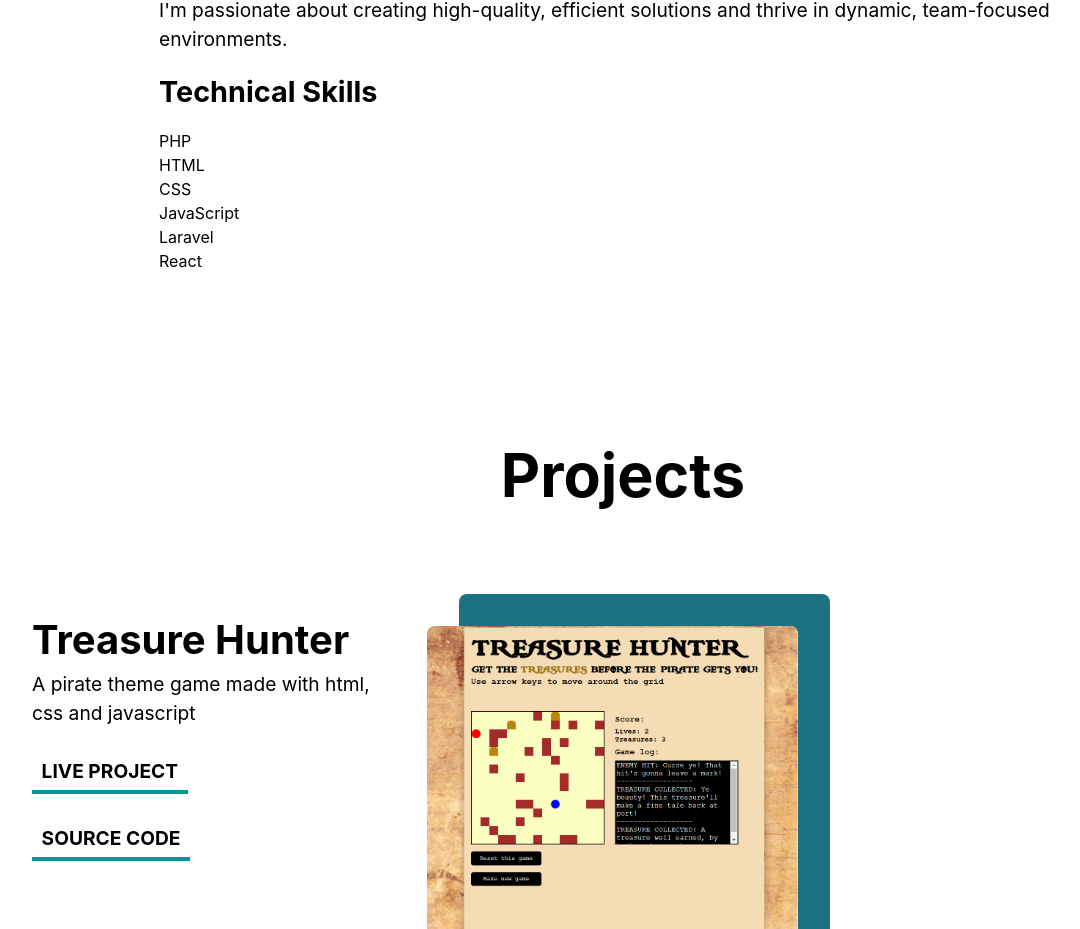
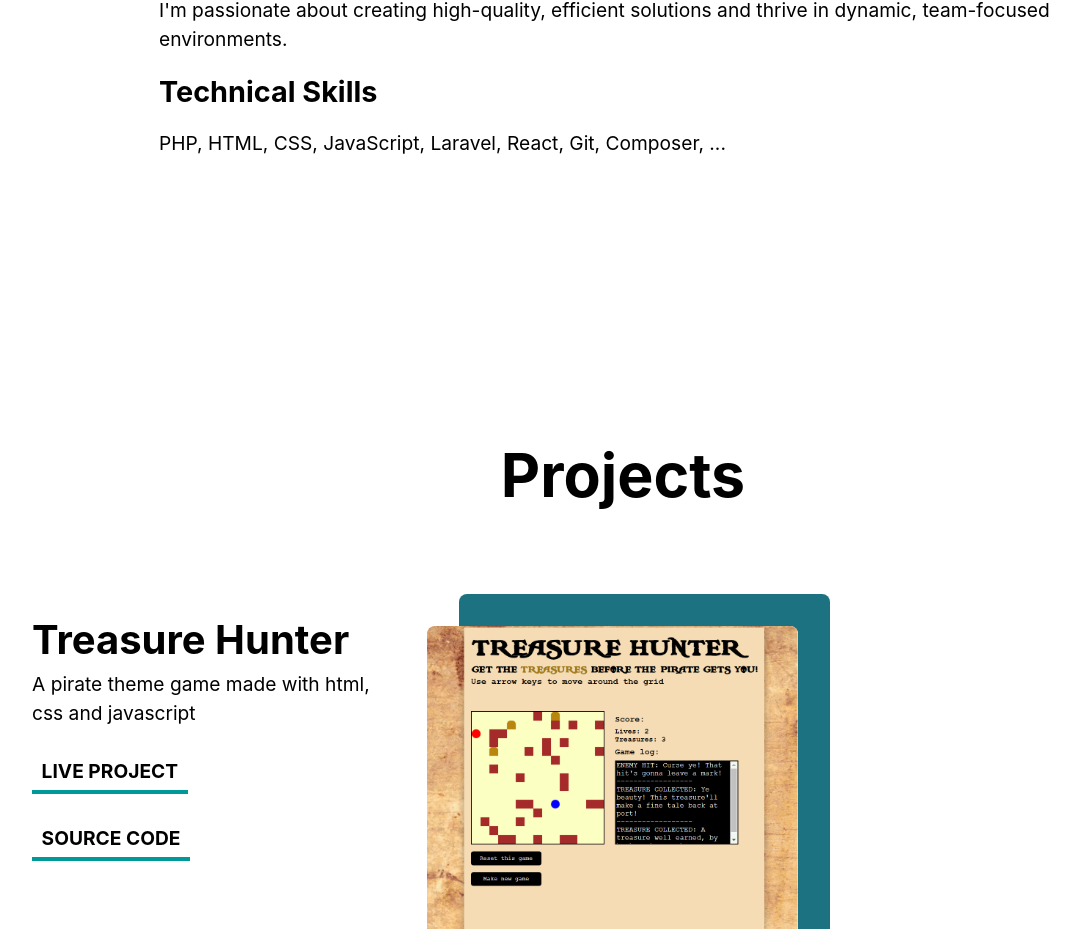
Before and after one commit to Hakke89/Portfolio, a React (Vite) app: page / in a window 1280 px wide. Shown: the part 1414-2343 px from the top of the page, without its empty margins (17-1097 px from the left). Built offline with nearby package versions, Linux system fonts and the light colour scheme; no server answers.

Commit message:
refactor About component: update technical skills section to use a paragraph format

```diff
--- a/src/components/About.tsx
+++ b/src/components/About.tsx
@@ -33,14 +33,10 @@ function About(): JSX.Element {
 
                 <h3>Technical Skills</h3>
 
-                <ul>
-                    <li>PHP</li>
-                    <li>HTML</li>
-                    <li>CSS</li>
-                    <li>JavaScript</li>
-                    <li>Laravel</li>
-                    <li>React</li>
-                </ul>
+                <p>
+                    PHP, HTML, CSS, JavaScript, Laravel, React, Git, Composer,
+                    ...
+                </p>
             </div>
         </section>
     );
```
